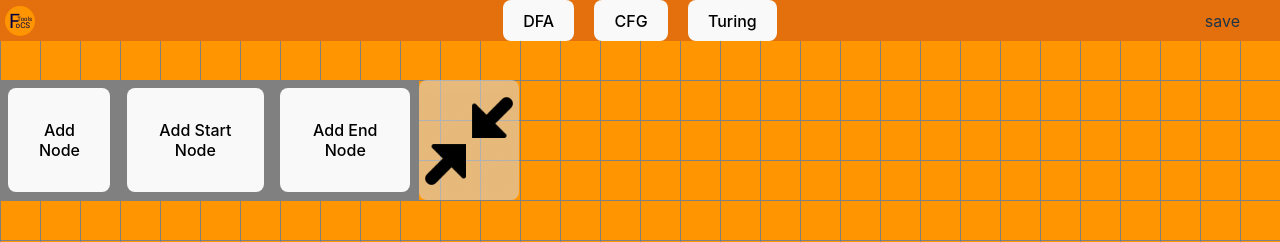
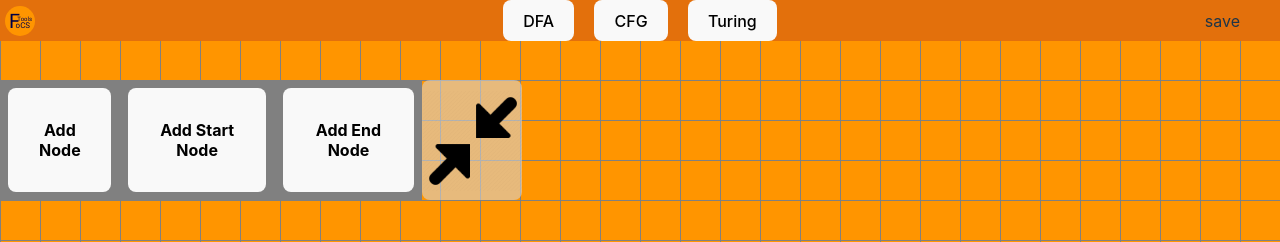
Before and after one commit to aandrepingu/FoCSTools, a React (Vite) app in the folder FoCSTools Site/: page /DFA in a window 1280 px wide. Shown: the top 242 px of the page. Built offline with nearby package versions, Linux system fonts and the light colour scheme.

Commit message:
more minor css changes

```diff
--- a/FoCSTools Site/src/components/Node.css
+++ b/FoCSTools Site/src/components/Node.css
@@ -37,7 +37,7 @@
   min-width: 100px;
   min-height: 250px;
   position: absolute;
-  left: -100px;
+  left: -107px;
   top: -75px;
   color: white;
   border-radius: 8px;
--- a/FoCSTools Site/src/components/Sidebar.css
+++ b/FoCSTools Site/src/components/Sidebar.css
@@ -12,6 +12,7 @@
   /* height: 70%;
   width: 20%; */
   margin: 2%;
+  font-weight: bold;
 }
 
 .sidebar_Minimize_Button {
```
